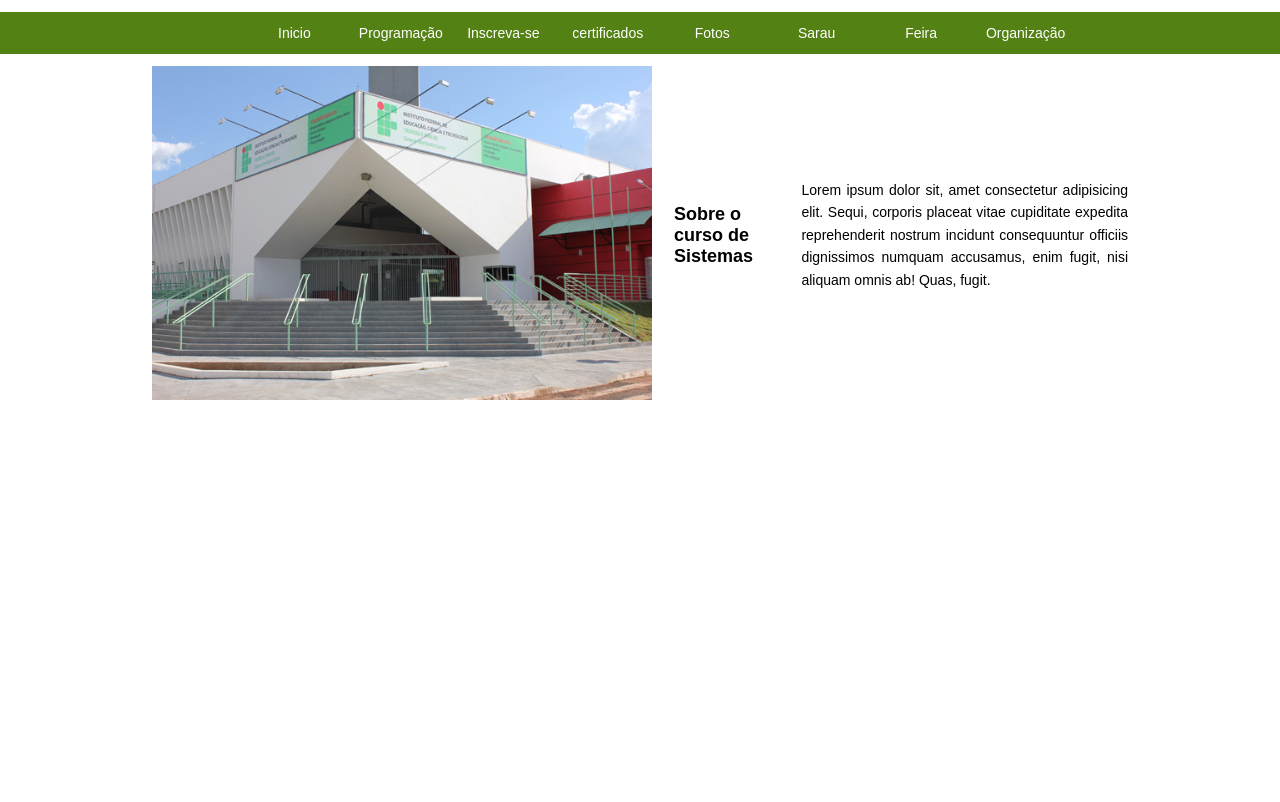
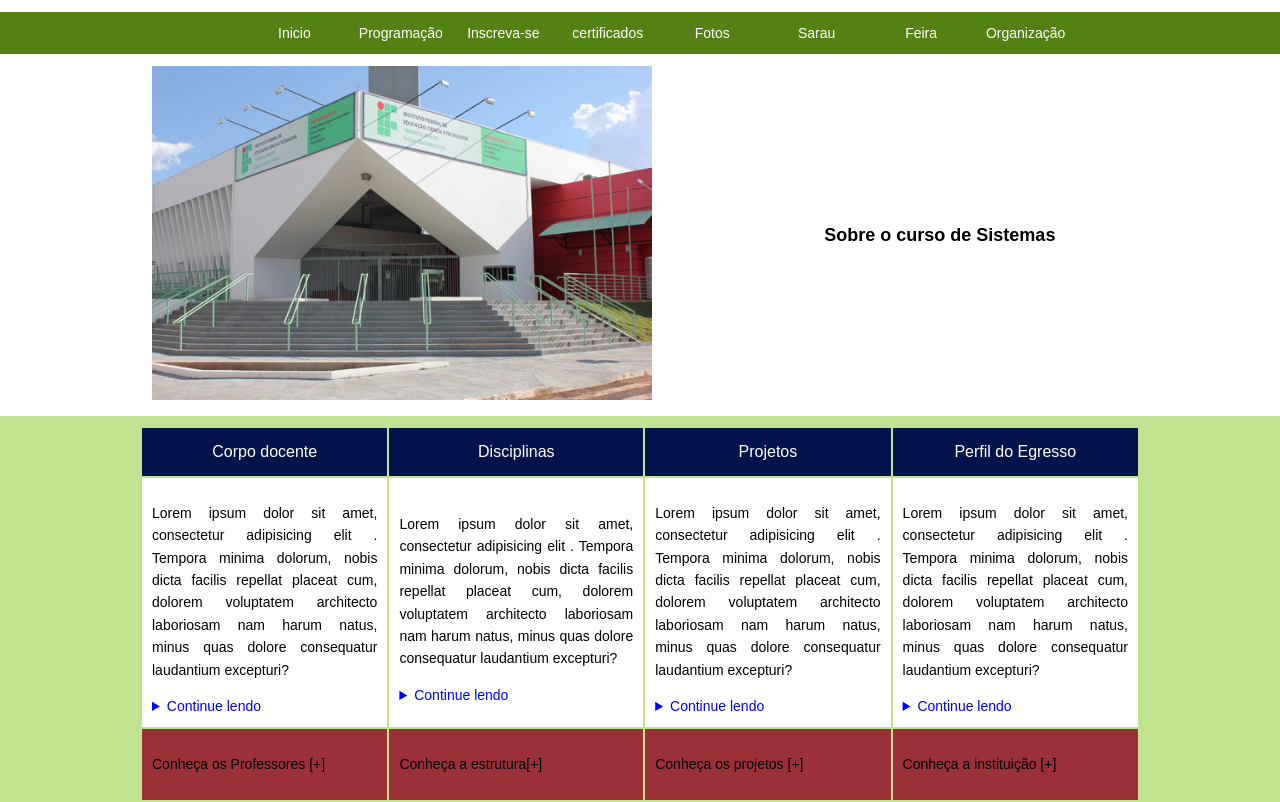
Before and after one commit to Erikvilar/ProjectSites, a plain HTML site: page Lista10/index.html in a window 1280 px wide. Shown: the part 158-960 px from the top of the page. Before the commit the page ends 800 px from the top, so only its background shows below. Drawn offline with Linux system fonts and the light colour scheme.

Commit message:
Site Finalizado

```diff
--- a/Lista10/index.html
+++ b/Lista10/index.html
@@ -1,5 +1,6 @@
 <!DOCTYPE html>
 <html lang="en">
+
 <head>
     <meta charset="UTF-8">
     <meta http-equiv="X-UA-Compatible" content="IE=edge">
@@ -8,6 +9,7 @@
     <link rel="stylesheet" href="css/style.css">
     <title>Document</title>
 </head>
+
 <body>
     <header>
         <table>
@@ -44,17 +46,144 @@
         <section>
             <table>
                 <tr>
+                    <td>
+                        <img src="imagens/fotoIFTM.jpg" alt="foto Instituto IFTM" width="500">
+                    </td>
+                    <td>
+                        <h2>Sobre o curso de Sistemas</h2>
+                    </td>
 
-                    <td><img src="imagens/fotoIFTM.jpg" alt="foto Instituto IFTM" width="500"></td>
-                    <td><h2>Sobre o curso de Sistemas</h2></td>
-                    <td><p>Lorem ipsum dolor sit, amet consectetur adipisicing elit. Sequi, corporis placeat vitae cupiditate expedita reprehenderit nostrum incidunt consequuntur officiis dignissimos numquam accusamus, enim fugit, nisi aliquam omnis ab! Quas, fugit.</p></td>
+
+
                 </tr>
+            </table>
+        </section>
+        <section>
+            <table>
+                <tr>
+                    <td>Corpo docente</td>
+                    <td>Disciplinas</td>
+                    <td>Projetos</td>
+                    <td>Perfil do Egresso</td>
+                </tr>
+                <tr>
+                    <td>
+
+                        <p>
+                            Lorem ipsum dolor sit amet, consectetur adipisicing elit
+                            . Tempora minima dolorum, nobis dicta facilis repellat
+                            placeat cum, dolorem voluptatem architecto laboriosam
+                            nam harum natus, minus quas dolore consequatur
+                            laudantium excepturi?
+                        </p>
+                        <details>
+                            <summary>
+                                Continue lendo
+                            </summary>
+                            <p>Lorem ipsum dolor sit amet consectetur
+                                adipisicing elit. Asperiores delectus obcaecati
+                                rem necessitatibus nostrum ab similique quidem
+                                labore placeat odit sint veritatis autem dolores,
+                                eligendi
+                                perspiciatis corrupti nobis numquam aliquid.</p>
+                        </details>
+
+
+                    </td>
+                    <td>
+                        <p>
+                            Lorem ipsum dolor sit amet, consectetur adipisicing elit
+                            . Tempora minima dolorum, nobis dicta facilis repellat
+                            placeat cum, dolorem voluptatem architecto laboriosam
+                            nam harum natus, minus quas dolore consequatur
+                            laudantium excepturi?
+
+                        </p>
+                        <details>
+                            <summary>
+                                Continue lendo
+                            </summary>
+                            <p>Lorem ipsum dolor sit amet consectetur
+                                 adipisicing elit. Asperiores delectus obcaecati
+                                  rem necessitatibus nostrum ab similique quidem
+                                   labore placeat odit sint veritatis autem dolores,
+                                    eligendi
+                                 perspiciatis corrupti nobis numquam aliquid.</p>
+                        </details>
+                    </td>
+                    <td>
+                        <p>
+                            Lorem ipsum dolor sit amet, consectetur adipisicing elit
+                            . Tempora minima dolorum, nobis dicta facilis repellat
+                            placeat cum, dolorem voluptatem architecto laboriosam
+                            nam harum natus, minus quas dolore consequatur
+                            laudantium excepturi?
+                        </p>
+                        <details>
+                            <summary>
+                                Continue lendo
+                            </summary>
+                            <p>Lorem ipsum dolor sit amet consectetur
+                                 adipisicing elit. Asperiores delectus obcaecati
+                                  rem necessitatibus nostrum ab similique quidem
+                                   labore placeat odit sint veritatis autem dolores,
+                                    eligendi
+                                 perspiciatis corrupti nobis numquam aliquid.</p>
+                        </details>
+
+                    </td>
+                    <td>
+                        <p>
+                            Lorem ipsum dolor sit amet, consectetur adipisicing elit
+                            . Tempora minima dolorum, nobis dicta facilis repellat
+                            placeat cum, dolorem voluptatem architecto laboriosam
+                            nam harum natus, minus quas dolore consequatur
+                            laudantium excepturi?
+                        </p>
+                        <details>
+                            <summary>
+                                Continue lendo
+                            </summary>
+                            <p>Lorem ipsum dolor sit amet consectetur
+                                 adipisicing elit. Asperiores delectus obcaecati
+                                  rem necessitatibus nostrum ab similique quidem
+                                   labore placeat odit sint veritatis autem dolores,
+                                    eligendi
+                                 perspiciatis corrupti nobis numquam aliquid.</p>
+                        </details>
+
+                    </td>
+
+                </tr>
+                <tr>
+                    <td>
+                        <p>Conheça os Professores [+]</p>
+                    </td>
+                    <td>
+                        <p>Conheça a estrutura[+]</p>
+                    </td>
+                    <td>
+                        <p>Conheça os projetos [+]</p>
+                    </td>
+                    <td>
+                        <p>Conheça a instituição [+]</p>
+                    </td>
+                </tr>
+
             </table>
         </section>
 
     </main>
     <footer>
+        <img src="imagens/parceiros.jpg"  width="800"alt="imagem parceria IFTM">
+        <form>
+
+            <fieldset>
+
+            </fieldset>
+        </form>
 
     </footer>
 </body>
+
 </html>
```
Lines whose indentation alone changed are shown as unchanged.
